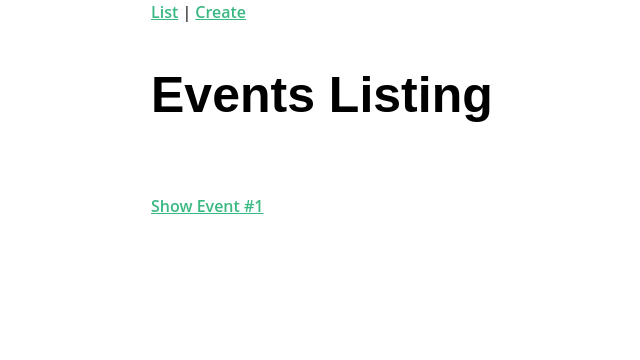
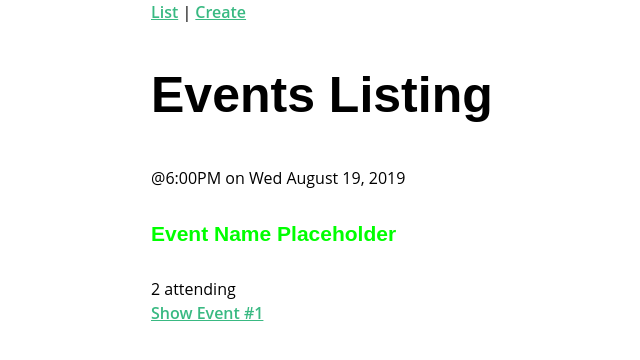
Before and after one commit to merylsays/vue-with-vuex-vue-router, a Vue app: page / in a window 1280 px wide. Shown: the top 360 px of the page, without its empty margins (259-899 px from the left). Built offline with nearby package versions, Linux system fonts and the light colour scheme.

Commit message:
single-file-component: display data on EventCard component

```diff
--- a/src/components/EventCard.vue
+++ b/src/components/EventCard.vue
@@ -1,6 +1,8 @@
 <template lang="html">
   <div>
-    <h4>{{ title }}</h4>
+    <span>@{{ event.time }} on {{ event.date }}</span>
+    <h4>{{ event.title }}</h4>
+    <span>{{ event.attendees.length }} attending</span>
   </div>
 </template>
 
```
